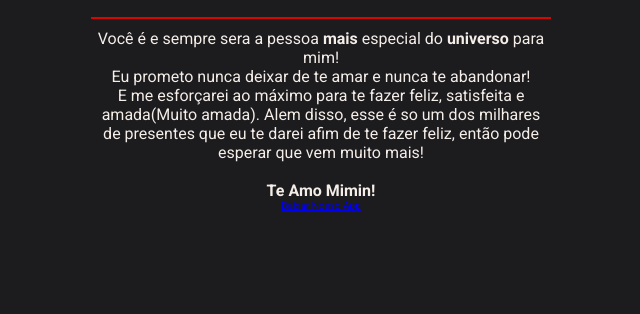
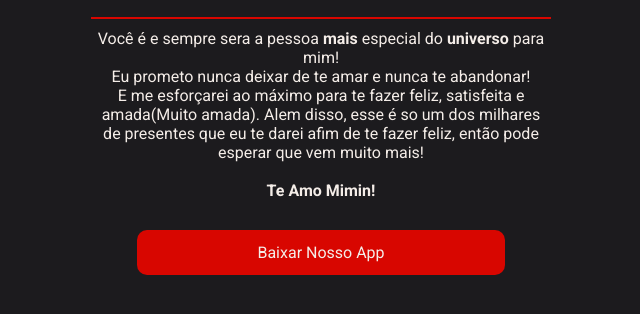
Before and after one commit to Toddynh0BR/Love-Journey-Site, a plain HTML site: page index.html in a window 1280 px wide. Shown: the part 448-762 px from the top of the page, without its empty margins (319-959 px from the left). Drawn offline with nearby package versions, Linux system fonts and the light colour scheme.

Commit message:
Correção de estilo

```diff
--- a/styles.css
+++ b/styles.css
@@ -144,11 +144,12 @@ p {
     margin-top: 1rem;
 }
 
-button {
+a {
  font-family: 'Roboto', sans-serif;
  text-align: center;
  font-size: 1.6rem;
  color: #F4EDE8;
+ text-decoration: none;
 
  transition: .5s ease-in-out;
  background-color: #d80600;
@@ -158,8 +159,12 @@ button {
 
  height: 4.5rem;
  width: 80%;
+
+ justify-content: center;
+ align-items: center;
+ display: flex;
 }
-button:hover {
+a:hover {
     background-color: #F4EDE8;
     color: #d80600;
 
```
